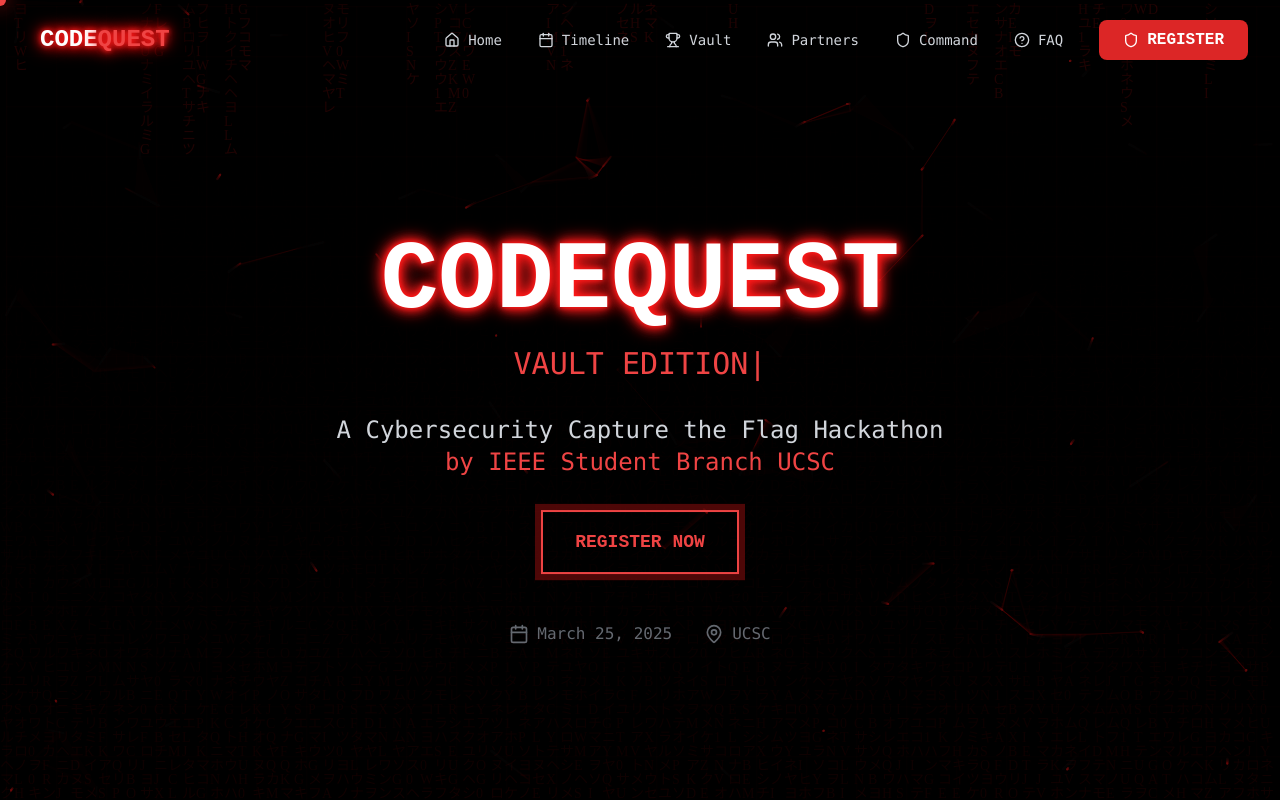
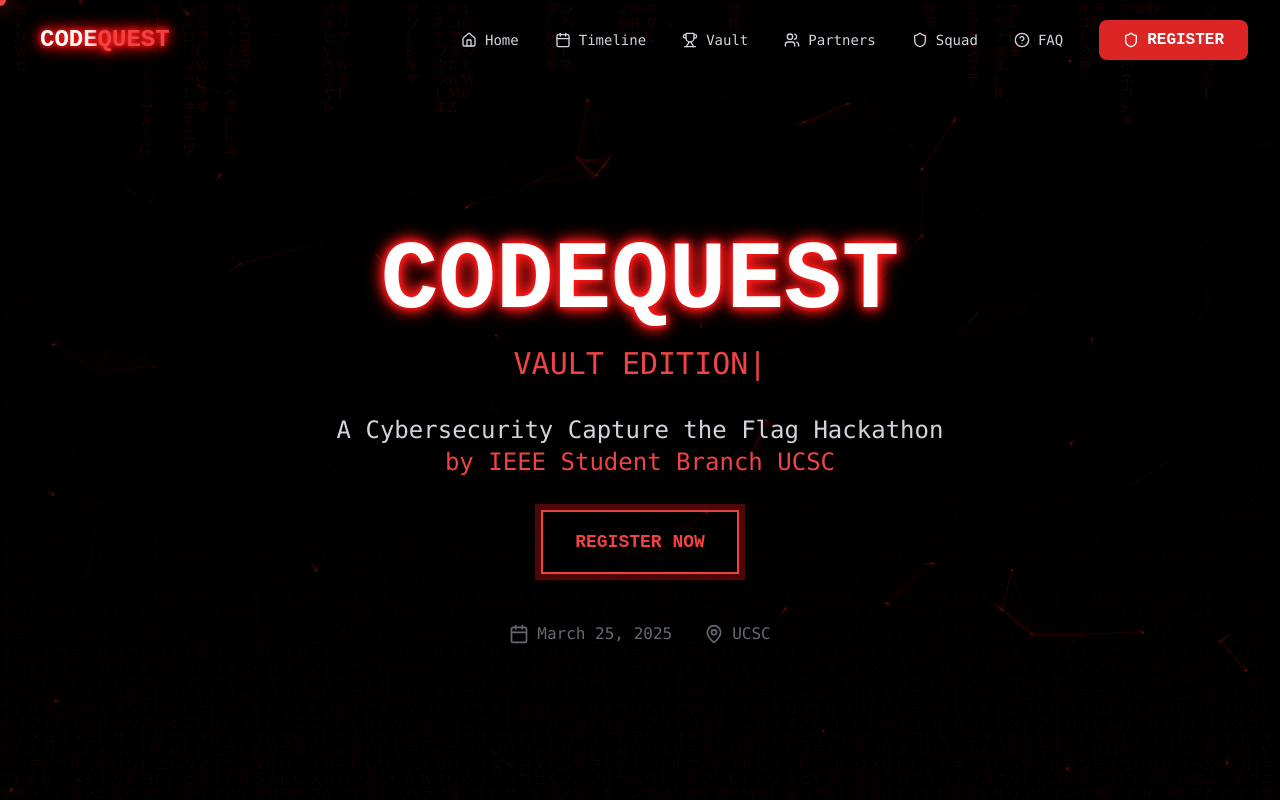
Before and after one commit to induwarauthsara/codequest25-IEEEtask, a Next.js app: page / in a window 1280 px wide. Shown: the top 800 px of the page. Built offline with nearby package versions, Linux system fonts and the light colour scheme.

Commit message:
fix: update Navbar and Home component text for consistency

```diff
--- a/src/components/Navbar.tsx
+++ b/src/components/Navbar.tsx
@@ -21,7 +21,7 @@
     { name: 'Timeline', href: '#timeline', icon: Calendar },
     { name: 'Vault', href: '#prizes', icon: Trophy },
     { name: 'Partners', href: '#partners', icon: Users },
-    { name: 'Command', href: '#team', icon: Shield },
+    { name: 'Squad', href: '#team', icon: Shield },
     { name: 'FAQ', href: '#faq', icon: HelpCircle },
   ];
 
--- a/src/pages/index.tsx
+++ b/src/pages/index.tsx
@@ -398,7 +398,7 @@
           <div className="max-w-6xl mx-auto">
             <div className="text-center mb-16">
               <h2 className="text-4xl md:text-5xl font-bold mb-4 cyber-font text-red-500 neon-glow-readable inline-block">
-                <GlitchText text="COMMAND CENTER" />
+                <GlitchText text="ELITE SQUAD" />
               </h2>
               <p className="text-gray-400 font-mono">MEET THE ARCHITECTS</p>
             </div>
```
